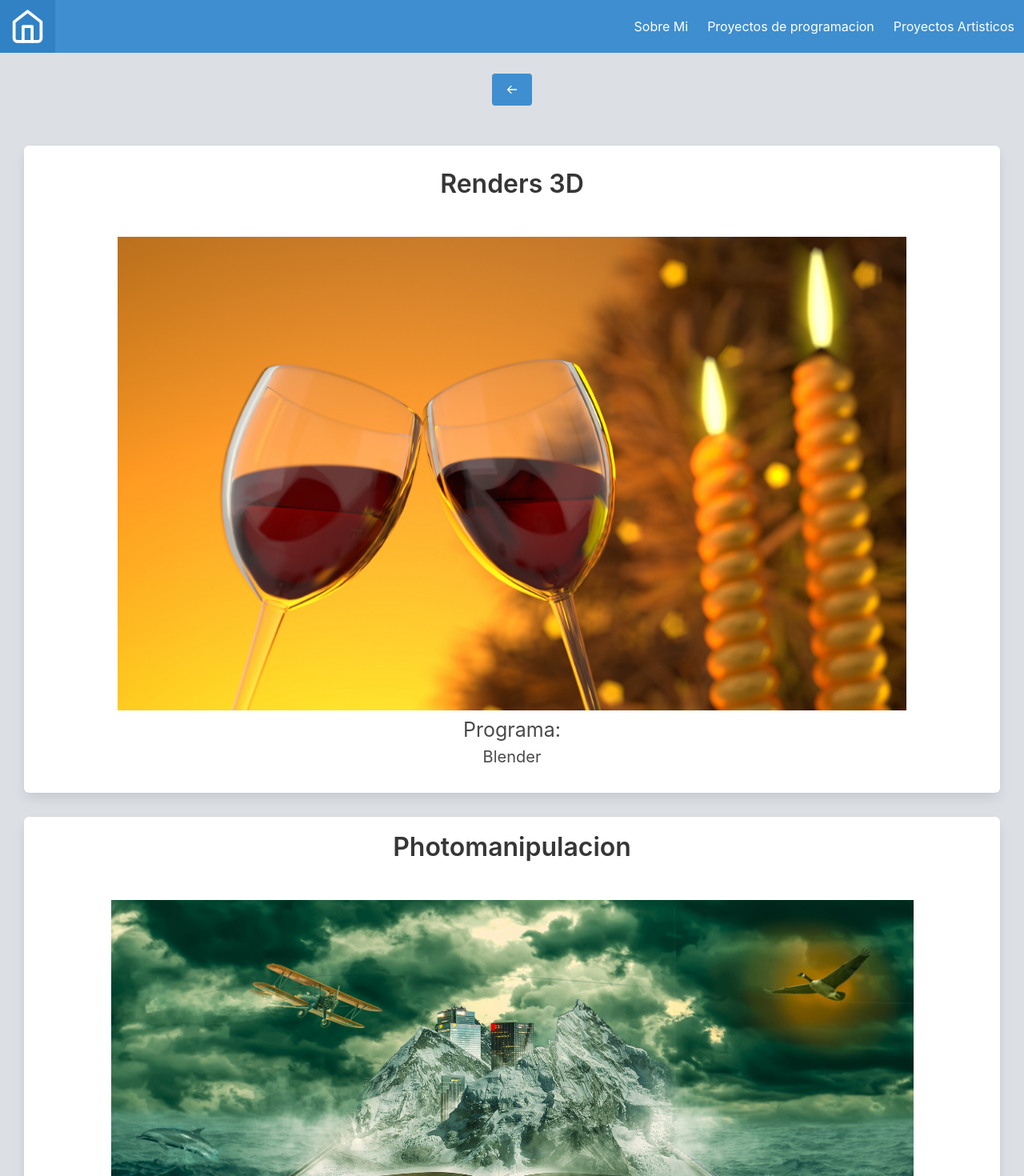
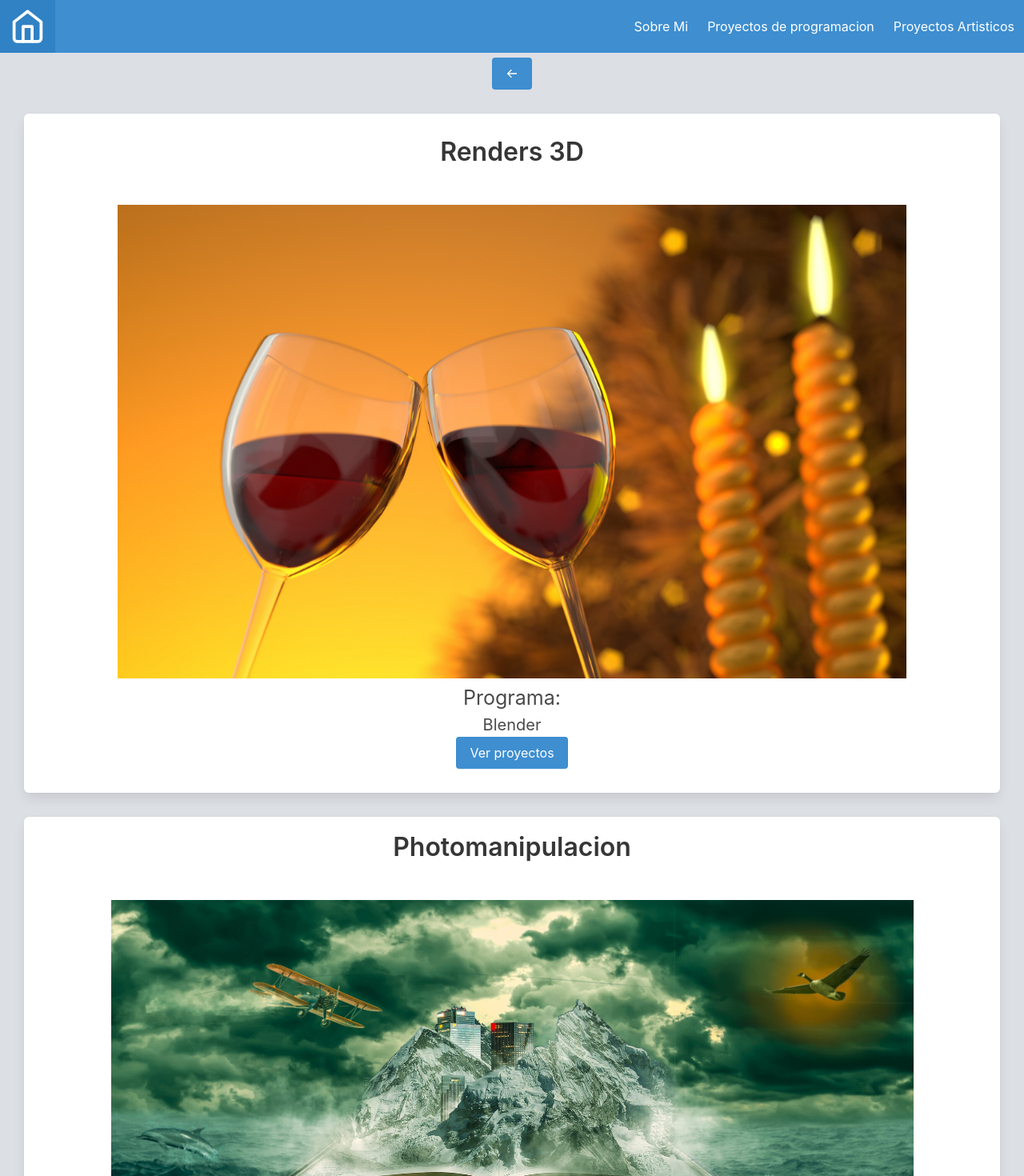
Before and after one commit to N4than13L/React-Js, a React (Create React App) app in the folder portafolio/: page /Art in a window 1280 px wide. Shown: the top 1470 px of the page at 80% size. Built offline with nearby package versions, Linux system fonts and the light colour scheme.

Commit message:
agregando segundo boton de marcha atras y botones para ver proyectos artisticos no enlazados

```diff
--- a/portafolio/src/components/Art_Proyects.js
+++ b/portafolio/src/components/Art_Proyects.js
@@ -5,6 +5,7 @@ import Draw from '../Img/Draw.jpg';
 import Isla_Academica from '../Img/Isla_Academica.jpg';
 import '../App.css'
 import Button_Back from './Button_Back';
+import Buttn_Back2 from './Button_Back2';
 
 class Art_Proyects extends Component {
     constructor(props){
@@ -18,35 +19,32 @@ class Art_Proyects extends Component {
                 <br/>
                 <br/>
                 <br/>
-                <Button_Back/>
+                <Buttn_Back2/>
                 <div className="box" style={{margin:30, padding:30}}>
-                    <p className="title">{this.state.value = 'Renders 3D'}</p>
+                    <p className="title">{this.setState.value = 'Renders 3D'}</p>
                     <br/>
-                    <Link>
                         <img src={Render} style={{width: '85%'}}/>
-                    </Link>
-                    <p style={{fontSize: 25}}>{this.state.value = "Programa: "}</p>
+                    <p style={{fontSize: 25}}>{this.setState.value = "Programa: "}</p>
                     <p style={{fontSize:20}}>Blender</p>
+                    <Link to="/" className="button is-info">Ver proyectos</Link>
                 </div>
                 {/*Photomanipulacion*/}
                 <div className="box" style={{margin:30}}>
                     <p className="title">{this.state.value = 'Photomanipulacion'}</p>
                     <br/>
-                    <Link>
-                        <img src={Isla_Academica} style={{width: '85%'}}/>
-                    </Link>
+                    <img src={Isla_Academica} style={{width: '85%'}}/>
                     <p style={{fontSize: 25}}>{this.state.value = "Programa: "}</p>
                     <p style={{fontSize:20}}>Adobe Photoshop</p>
+                    <Link to="/" className="button is-info">Ver proyectos</Link>
                 </div>
                 {/*dibujos tradicionales*/}
                 <div className="box" style={{margin:30}}>
                     <p className="title">{this.state.value = 'Dibujos tradicionales'}</p>
                     <br/>
-                    <Link>
                         <img src={Draw} style={{width: '85%'}}/>
-                    </Link>
                     <p style={{fontSize: 25}}>{this.state.value = "Programa: "}</p>
                     <p style={{fontSize:20}}>N/A</p>
+                    <Link to="/" className="button is-info">Ver proyectos</Link>
                 </div>
 
 
--- /dev/null
+++ b/portafolio/src/components/Button_Back2.js
@@ -0,0 +1,13 @@
+import React, { Component } from 'react';
+import {Link} from "react-router-dom"
+import { BiArrowBack } from 'react-icons/bi'
+
+export default class Buttn_Back2 extends Component{
+    render() {
+        return(
+            <Link to="/" className="button is-info">
+                <BiArrowBack/>
+            </Link>
+        );
+    }
+}
```
